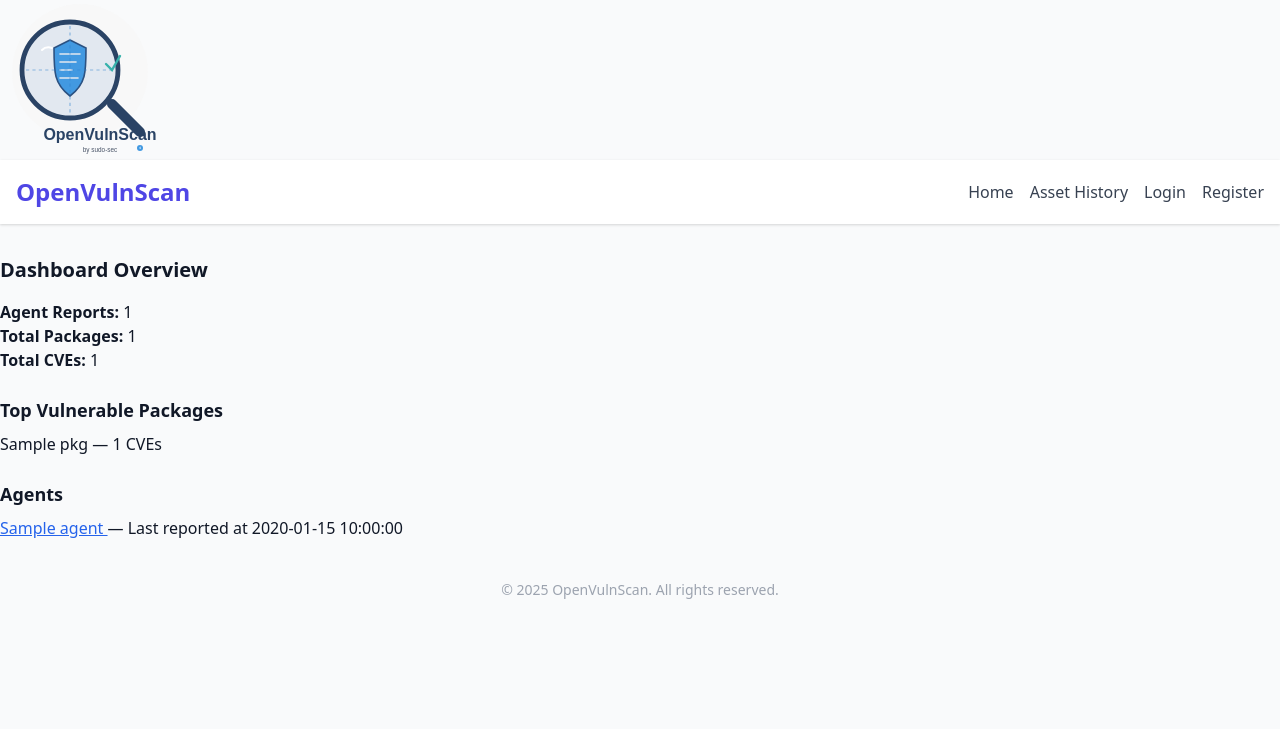
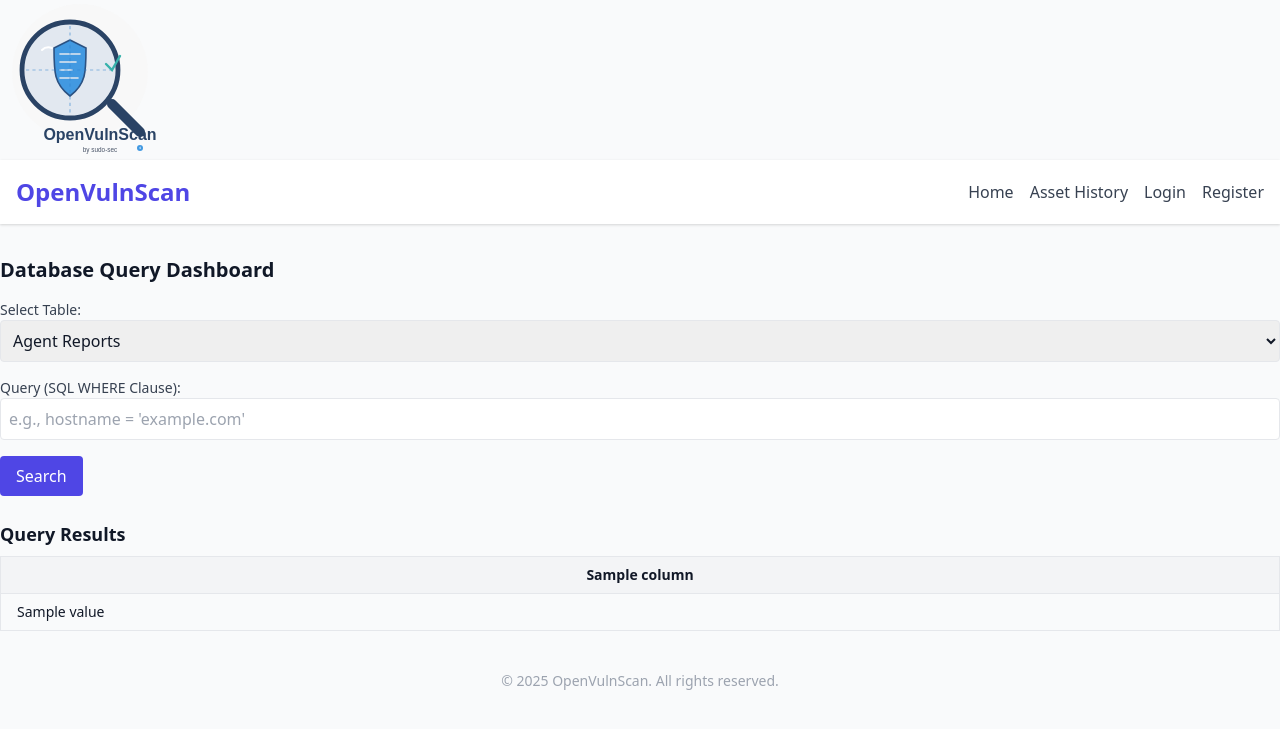
Before and after one commit to sudo-secxyz/OpenVulnScan, a FastAPI app: template templates/dashboard.html in a window 1280 px wide. Shown: the top 729 px of the page. Run offline with FastAPI, Linux system fonts and the light colour scheme; the template is opened without the code that fills it: most values are stand-ins (such as "Sample title", 1, 10 or a date in 2020).

Commit message:
added new dashboard, need to add repporting to feature

```diff
--- a/app.py
+++ b/app.py
@@ -32,6 +32,7 @@
 from utils.agent_router import router as AgentRouter
 from routes.schedule import router as schedule_router
 from routes.assets import router as assets_router
+from routes.dashboard import router as dashboard_router
 from passlib.hash import bcrypt
 from uuid import uuid4
 
@@ -348,6 +349,7 @@
 
 # Register protected routes
 app.include_router(protected_router)
+app.include_router(dashboard_router)
 
 
 @app.exception_handler(HTTPException)
--- a/routes/assets.py
+++ b/routes/assets.py
@@ -1,4 +1,4 @@
-# rouutes/assets.py
+# routes/assets.py
 from fastapi import APIRouter, Request, Depends, HTTPException
 from fastapi.templating import Jinja2Templates
 from database.db_manager import SessionLocal, get_db
--- a/templates/base.html
+++ b/templates/base.html
@@ -19,8 +19,8 @@
       <a href="/" class="text-gray-700 hover:text-indigo-600 font-medium">Home</a>
       <a href="/assets" class="text-gray-700 hover:text-indigo-600 font-medium">Asset History</a>
       {% if current_user %}
-      <a href="/agent/reports" class="text-gray-700 hover:text-indigo-600 font-medium">Agent Reports</a>
-      <a href="/dashboard" class="text-gray-700 hover:text-indigo-600 font-medium">Vuln Dashboard</a>
+      <a href="/dashboard" class="text-gray-700 hover:text-indigo-600 font-medium">Dashboard</a>
+      <a href="/vuln_dashboard" class="text-gray-700 hover:text-indigo-600 font-medium">Vuln Dashboard</a>
       <a href="/schedule-scan" class="text-gray-700 hover:text-indigo-600 font-medium">Schedule Scan</a>
       <a  href="/scans" class="text-gray-700 hover:text-indigo-600 font-medium">Scan History</a>
 
--- a/templates/dashboard.html
+++ b/templates/dashboard.html
@@ -1,31 +1,45 @@
 {% extends "base.html" %}
 
 {% block content %}
-<h2 class="text-xl font-bold mb-4">Dashboard Overview</h2>
-<ul class="mb-4">
-  <li><strong>Agent Reports:</strong> {{ report_count }}</li>
-  <li><strong>Total Packages:</strong> {{ package_count }}</li>
-  <li><strong>Total CVEs:</strong> {{ cve_count }}</li>
-</ul>
+<h2 class="text-xl font-bold mb-4">Database Query Dashboard</h2>
 
-<h3 class="text-lg font-semibold mt-6 mb-2">Top Vulnerable Packages</h3>
-<ul>
-  {% for pkg in top_packages %}
-    <li>{{ pkg.name }} — {{ pkg.cve_count }} CVEs</li>
-  {% endfor %}
-</ul>
-<h3 class="text-lg font-semibold mt-6 mb-2">Agents</h3>
-<ul>
-  {% for agent in agents %}
-    <li>
-      <a href="/agent/report/{{ agent.latest_report_id }}" class="text-blue-600 underline">
-        {{ agent.hostname }}
-      </a>
-      — Last reported at {{ agent.reported_at }}
-    </li>
-  {% else %}
-    <li>No agents found.</li>
-  {% endfor %}
-</ul>
+<form method="get" action="/dashboard/query" class="mb-6">
+    <label for="table" class="block text-sm font-medium text-gray-700">Select Table:</label>
+    <select name="table" id="table" class="w-full p-2 border rounded mb-4">
+        <option value="agent_reports">Agent Reports</option>
+        <option value="packages">Packages</option>
+        <option value="cves">CVEs</option>
+        <option value="findings">Findings</option>
+        <option value="scans">Scans</option>
+    </select>
 
+    <label for="query" class="block text-sm font-medium text-gray-700">Query (SQL WHERE Clause):</label>
+    <input type="text" name="query" id="query" placeholder="e.g., hostname = 'example.com'" class="w-full p-2 border rounded mb-4">
+
+    <button type="submit" class="bg-indigo-600 text-white px-4 py-2 rounded">Search</button>
+</form>
+
+{% if results %}
+<h3 class="text-lg font-semibold mt-6 mb-2">Query Results</h3>
+<table class="table-auto border-collapse border border-gray-300 w-full text-sm">
+    <thead class="bg-gray-100">
+        <tr>
+            {% for column in columns %}
+                <th class="border px-4 py-2">{{ column }}</th>
+            {% endfor %}
+        </tr>
+    </thead>
+    <tbody>
+        {% for row in results %}
+            <tr>
+                {% for value in row %}
+                    <td class="border px-4 py-2">{{ value }}</td>
+                {% endfor %}
+            </tr>
+        {% endfor %}
+    </tbody>
+</table>
+{% else %}
+<p>No results found.</p>
+{% endif %}
 {% endblock %}
--- a/utils/settings.py
+++ b/utils/settings.py
@@ -134,8 +134,8 @@
     except Exception as e:
         return {"status": "error", "message": str(e)}
 
-@router.get("/dashboard", response_class=HTMLResponse, tags=['agent'])
-def dashboard(request: Request, db: Session = Depends(get_db), user: User = Depends(get_current_user)):
+@router.get("/vuln_dashboard", response_class=HTMLResponse, tags=['agent'])
+def vuln_dashboard(request: Request, db: Session = Depends(get_db), user: User = Depends(get_current_user)):
     report_count = db.scalar(select(func.count()).select_from(AgentReport))
     package_count = db.scalar(select(func.count()).select_from(Package))
     cve_count = db.scalar(select(func.count()).select_from(CVE))
@@ -156,7 +156,7 @@
     )
     agents = db.execute(latest_reports_query).all()
 
-    return templates.TemplateResponse("dashboard.html", {
+    return templates.TemplateResponse("vuln_dashboard.html", {
         "request": request,
         "report_count": report_count,
         "package_count": package_count,
```
Also changed, not shown: routes/dashboard.py (added, +155 -0 lines), templates/vuln_dashboard.html (added, +31 -0 lines).
